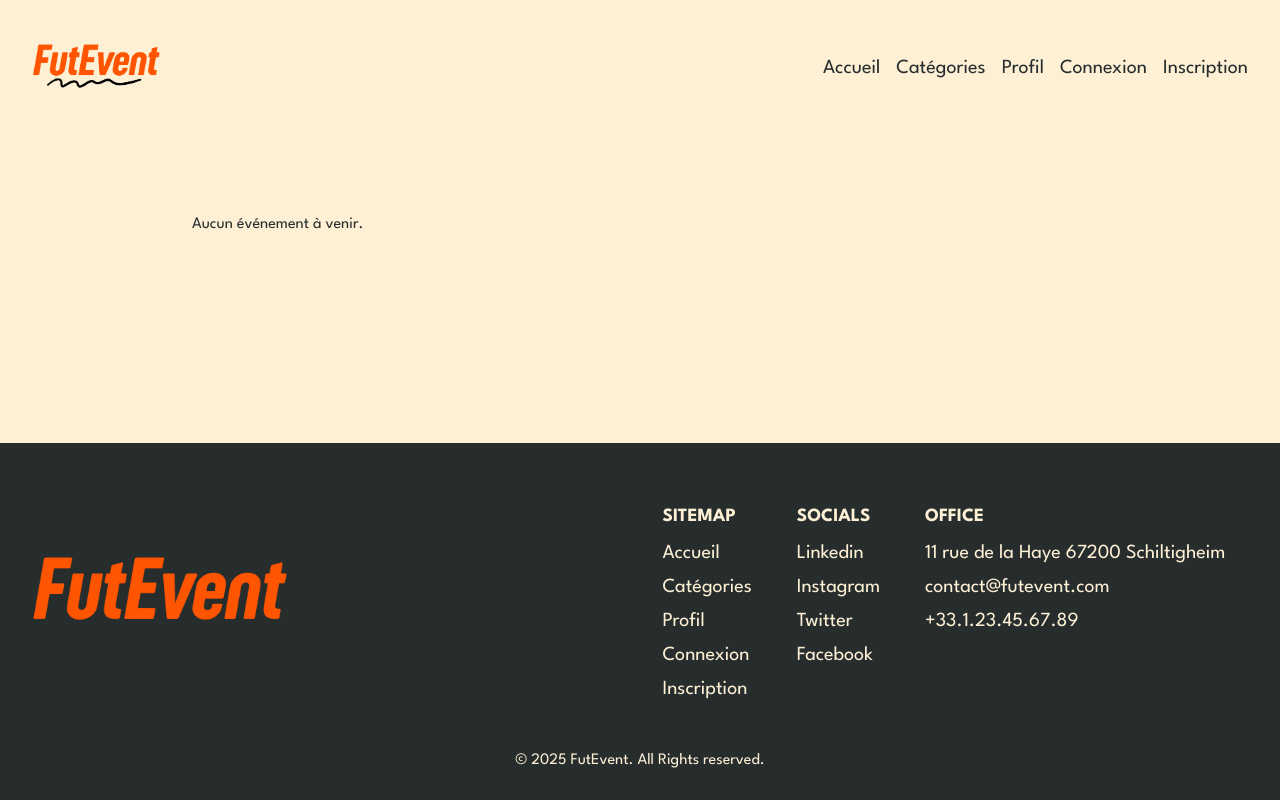
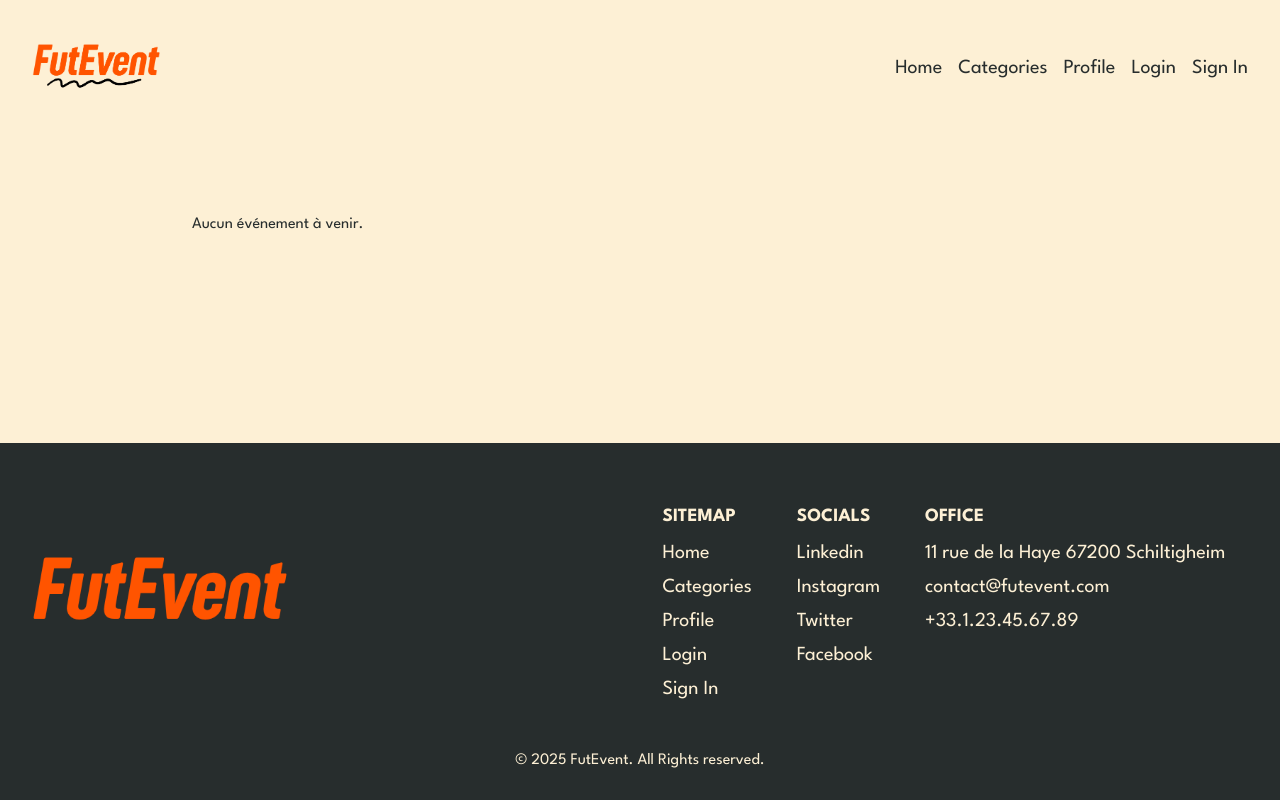
Before and after one commit to FutRR/FutEvent, a Symfony app: template templates/default/home.html.twig in a window 1280 px wide. Run offline with Twig, Linux system fonts and the light colour scheme; the template is opened without the code that fills it, so the values that code supplies are empty; some libraries are stand-ins or nearby versions.

```diff
--- a/templates/default/home.html.twig
+++ b/templates/default/home.html.twig
@@ -1,7 +1,7 @@
 {% extends "base.html.twig" %}
 
 {% block title %}
-    Accueil
+    Home
 {% endblock %}
 
 {% block body %}
--- a/templates/partials/_footer.html.twig
+++ b/templates/partials/_footer.html.twig
@@ -1,18 +1,18 @@
 <footer>
 
     <div id="footer-main">
-        <img id="footer-logo" src="{{ asset('img/logos/logo-futevent.png') }}" alt="Logo FutEvent">
+        <img id="footer-logo" src="{{ asset('img/logos/logo-futevent.png') }}" alt="FutEvent Logo">
 
         <div id="footer-lists">
 
             <div class="footer-list">
                 <h3>SITEMAP</h3>
                 <ul class="links footer-links">
-                    <li><a class="link" href="{{ path('default_home') }}">Accueil</a></li>
-                    <li><a class="link" href="">Catégories</a></li>
-                    <li><a class="link" href="">Profil</a></li>
-                    <li><a class="link" href="{{ path('user_login') }}">Connexion</a></li>
-                    <li><a class="link" href="{{ path('user_register') }}">Inscription</a></li>
+                    <li><a class="link" href="{{ path('default_home') }}">Home</a></li>
+                    <li><a class="link" href="{{ path('category_list') }}">Categories</a></li>
+                    <li><a class="link" href="">Profile</a></li>
+                    <li><a class="link" href="{{ path('user_login') }}">Login</a></li>
+                    <li><a class="link" href="{{ path('user_register') }}">Sign In</a></li>
                 </ul>
             </div>
 
--- a/templates/partials/_header.html.twig
+++ b/templates/partials/_header.html.twig
@@ -1,12 +1,12 @@
 <header>
     <nav>
-        <a href="{{ path('default_home') }}"><img src="{{ asset('img/logos/logo-futevent-line.png') }}" alt="Logo FutEvent" id="logo"></a>
+        <a href="{{ path('default_home') }}"><img src="{{ asset('img/logos/logo-futevent-line.png') }}" alt="FutEvent Logo" id="logo"></a>
         <ul class="links">
-            <li><a class="link" href="{{ path('default_home') }}">Accueil</a></li>
-            <li><a class="link" href="{{ path('app_category') }}">Catégories</a></li>
-            <li><a class="link" href="{#{{ path('user_profile') }}#}">Profil</a></li>
-            <li><a class="link" href="{{ path('user_login') }}">Connexion</a></li>
-            <li><a class="link" href="{{  path('user_register') }}">Inscription</a></li>
+            <li><a class="link" href="{{ path('default_home') }}">Home</a></li>
+            <li><a class="link" href="{{ path('category_list') }}">Categories</a></li>
+            <li><a class="link" href="{#{{ path('user_profile') }}#}">Profile</a></li>
+            <li><a class="link" href="{{ path('user_login') }}">Login</a></li>
+            <li><a class="link" href="{{  path('user_register') }}">Sign In</a></li>
         </ul>
     </nav>
 </header>
```
Also changed, not shown: src/Controller/CategoryController.php (+25 -13 lines), src/Controller/DefaultController.php (+0 -14 lines), templates/category/list.html.twig (renamed from templates/category/index.html.twig, +4 -4 lines), templates/category/show.html.twig (indentation only).
